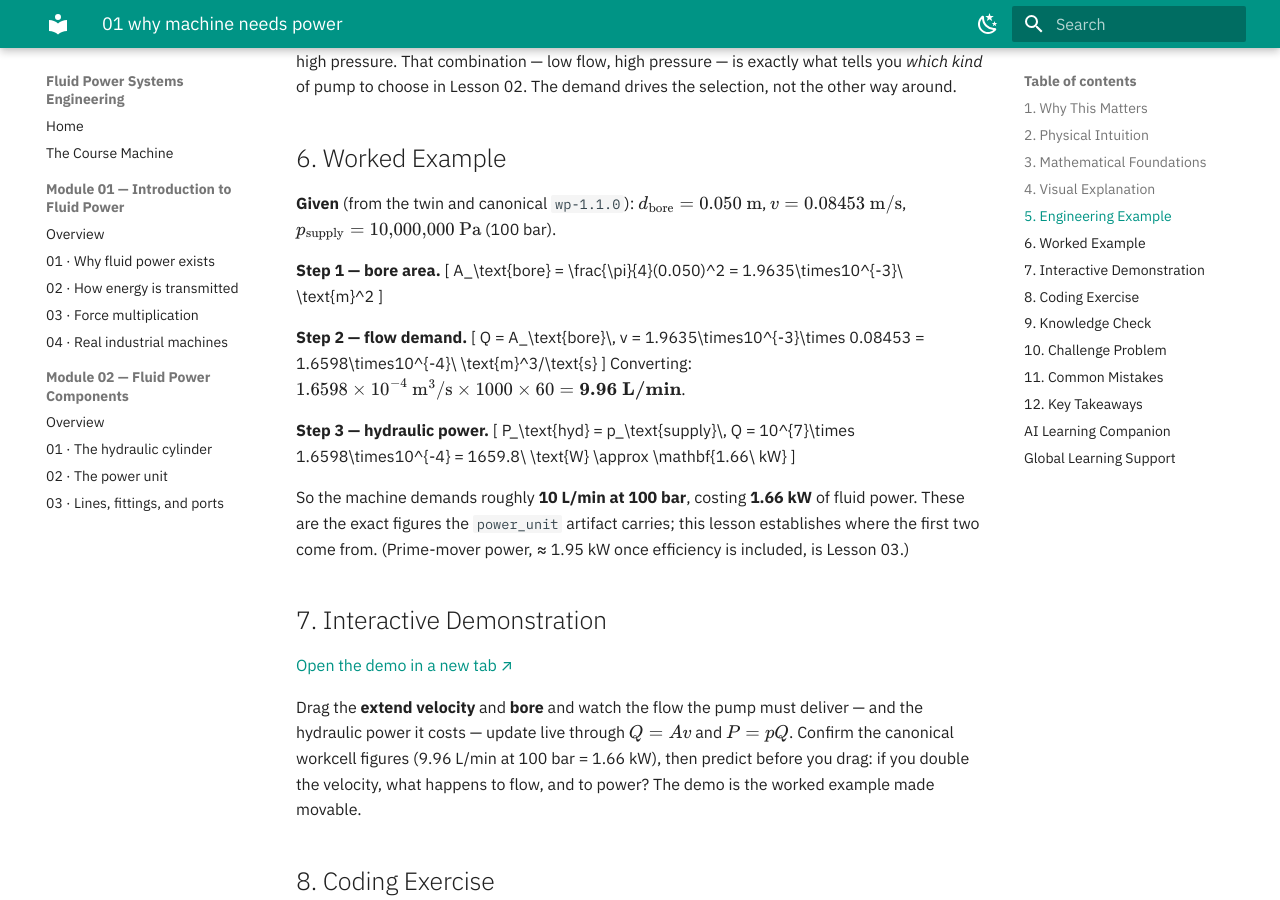
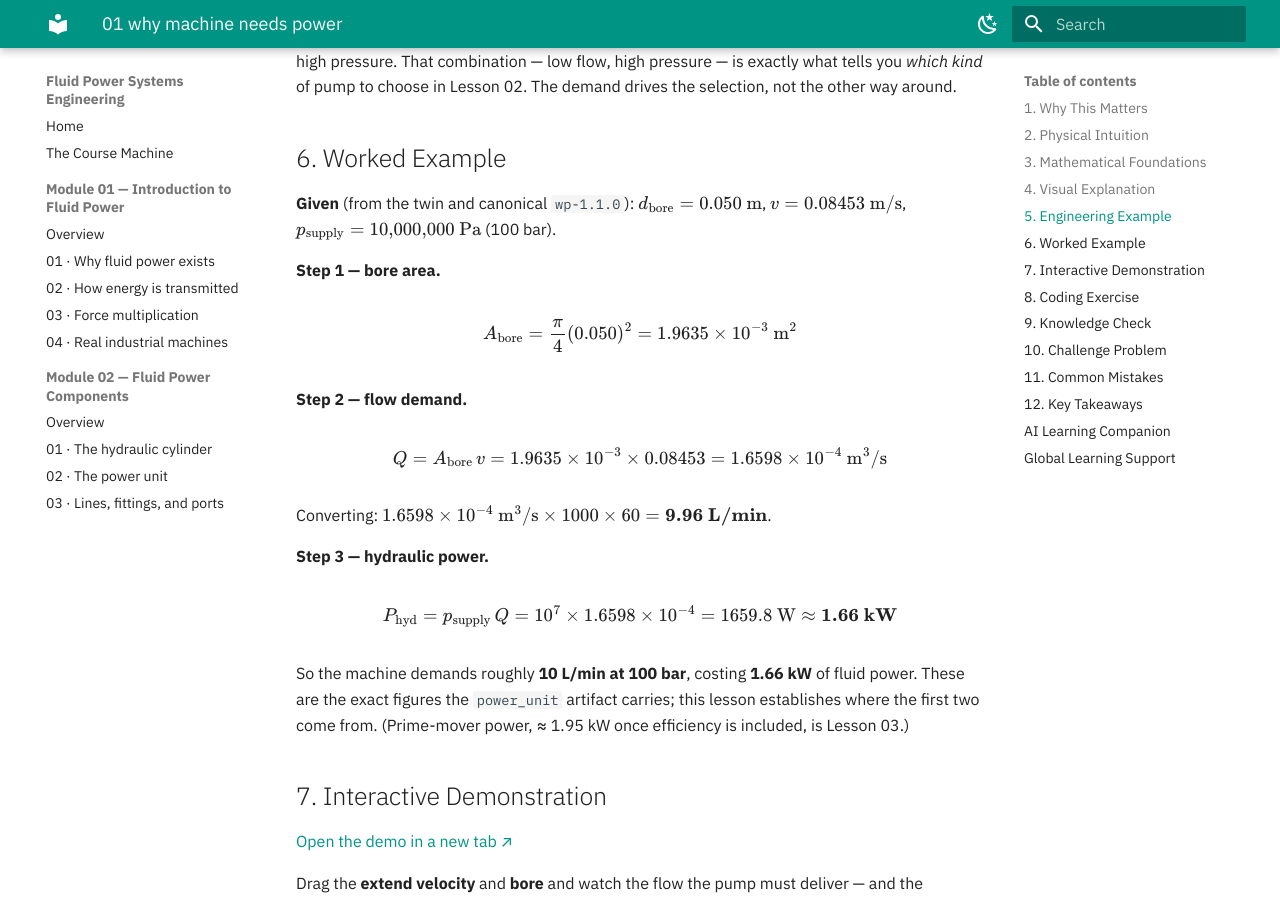
Before and after one commit to alibulentkoc/fluid-power-curriculum, an MkDocs documentation site: the page built from docs/module05_draft/01_why_machine_needs_power.md, in a window 1280 px wide and 900 px high, scrolled down 2684 px. Built offline with MkDocs 1.6.1 and Material for MkDocs 9.7.7, drawn with Linux system fonts in a browser that asks for light colours.

Commit message:
module05_draft L01 — migrate math to dollar-delimited
Converts \[ \] display and \( \) inline math to $$ $$ and $...$ in the
draft lesson, matching Modules 01-02. Adds blank lines around the three
worked-example display blocks that were glued to their **Step** labels:
arithmetex block $$...$$ detection (unlike the old \[ \]) requires the
block to be blank-line separated, else it renders raw.

Adds the standard dollar-math DoD4 + GUARD checks to gate-lesson01
(it previously had no math-delimiter check), mirroring the other gates.

Verified: mkdocs build --strict exit 0; built HTML shows 20 arithmatex
math spans (5 display + 15 inline), no raw $$ leaked. The whole repo is
now dollar-delimited end-to-end.

Co-Authored-By: Claude Opus 4.8 (1M context) <noreply@anthropic.com>

```diff
--- a/docs/module05_draft/01_why_machine_needs_power.md
+++ b/docs/module05_draft/01_why_machine_needs_power.md
@@ -30,17 +30,17 @@ A power source must supply **both at once**. A pump that delivers enormous flow
 
 Two relationships carry this entire lesson.
 
-**Flow demand from velocity.** A cylinder is a moving piston of bore area \(A_\text{bore}\). To extend the rod at velocity \(v\), you must fill the volume it vacates at exactly that rate:
+**Flow demand from velocity.** A cylinder is a moving piston of bore area $A_\text{bore}$. To extend the rod at velocity $v$, you must fill the volume it vacates at exactly that rate:
 
-\[ Q = A_\text{bore}\, v, \qquad A_\text{bore} = \frac{\pi}{4} d_\text{bore}^2 \]
+$$ Q = A_\text{bore}\, v, \qquad A_\text{bore} = \frac{\pi}{4} d_\text{bore}^2 $$
 
-Flow is volume per unit time (\(\text{m}^3/\text{s}\)) — just geometry: bore area times speed.
+Flow is volume per unit time ($\text{m}^3/\text{s}$) — just geometry: bore area times speed.
 
 **Hydraulic power from pressure and flow.** The power carried by the fluid is the pressure it works against times the rate it is delivered:
 
-\[ P_\text{hyd} = p_\text{supply}\, Q \]
+$$ P_\text{hyd} = p_\text{supply}\, Q $$
 
-With \(p\) in pascals and \(Q\) in \(\text{m}^3/\text{s}\), \(P_\text{hyd}\) is in watts. That is the power the HPU must put *into* the fluid; because no pump or motor is perfect, the prime mover supplies somewhat more (Lesson 03).
+With $p$ in pascals and $Q$ in $\text{m}^3/\text{s}$, $P_\text{hyd}$ is in watts. That is the power the HPU must put *into* the fluid; because no pump or motor is perfect, the prime mover supplies somewhat more (Lesson 03).
 
 ## 4. Visual Explanation
 
@@ -65,17 +65,21 @@ An engineer who skips this lesson reaches for a pump catalogue and picks somethi
 
 ## 6. Worked Example
 
-**Given** (from the twin and canonical `wp-1.1.0`): \(d_\text{bore} = 0.050\ \text{m}\), \(v = 0.08453\ \text{m/s}\), \(p_\text{supply} = 10{,}000{,}000\ \text{Pa}\) (100 bar).
+**Given** (from the twin and canonical `wp-1.1.0`): $d_\text{bore} = 0.050\ \text{m}$, $v = 0.08453\ \text{m/s}$, $p_\text{supply} = 10{,}000{,}000\ \text{Pa}$ (100 bar).
 
 **Step 1 — bore area.**
-\[ A_\text{bore} = \frac{\pi}{4}(0.050)^2 = 1.9635\times10^{-3}\ \text{m}^2 \]
+
+$$ A_\text{bore} = \frac{\pi}{4}(0.050)^2 = 1.9635\times10^{-3}\ \text{m}^2 $$
 
 **Step 2 — flow demand.**
-\[ Q = A_\text{bore}\, v = 1.9635\times10^{-3}\times 0.08453 = 1.6598\times10^{-4}\ \text{m}^3/\text{s} \]
-Converting: \(1.6598\times10^{-4}\ \text{m}^3/\text{s} \times 1000 \times 60 = \mathbf{9.96\ L/min}\).
+
+$$ Q = A_\text{bore}\, v = 1.9635\times10^{-3}\times 0.08453 = 1.6598\times10^{-4}\ \text{m}^3/\text{s} $$
+
+Converting: $1.6598\times10^{-4}\ \text{m}^3/\text{s} \times 1000 \times 60 = \mathbf{9.96\ L/min}$.
 
 **Step 3 — hydraulic power.**
-\[ P_\text{hyd} = p_\text{supply}\, Q = 10^{7}\times 1.6598\times10^{-4} = 1659.8\ \text{W} \approx \mathbf{1.66\ kW} \]
+
+$$ P_\text{hyd} = p_\text{supply}\, Q = 10^{7}\times 1.6598\times10^{-4} = 1659.8\ \text{W} \approx \mathbf{1.66\ kW} $$
 
 So the machine demands roughly **10 L/min at 100 bar**, costing **1.66 kW** of fluid power. These are the exact figures the `power_unit` artifact carries; this lesson establishes where the first two come from. (Prime-mover power, ≈ 1.95 kW once efficiency is included, is Lesson 03.)
 
@@ -83,7 +87,7 @@ So the machine demands roughly **10 L/min at 100 bar**, costing **1.66 kW** of f
 
 [Open the demo in a new tab ↗](demos/lesson01_flow_and_power_demand.html)
 
-Drag the **extend velocity** and **bore** and watch the flow the pump must deliver — and the hydraulic power it costs — update live through \(Q = A v\) and \(P = pQ\). Confirm the canonical workcell figures (9.96 L/min at 100 bar = 1.66 kW), then predict before you drag: if you double the velocity, what happens to flow, and to power? The demo is the worked example made movable.
+Drag the **extend velocity** and **bore** and watch the flow the pump must deliver — and the hydraulic power it costs — update live through $Q = A v$ and $P = pQ$. Confirm the canonical workcell figures (9.96 L/min at 100 bar = 1.66 kW), then predict before you drag: if you double the velocity, what happens to flow, and to power? The demo is the worked example made movable.
 
 ## 8. Coding Exercise
 
@@ -134,7 +138,7 @@ The positioning benchmark (Task 1) requires the tool to **settle within a define
 
 - A prediction is not a power source. M05 exists to *supply* the motion M04 predicted.
 - The machine's demand is two numbers: a **flow** (set by velocity and bore) and a **pressure** (set by the load). Their product is **hydraulic power**.
-- \(Q = A_\text{bore}\,v\) and \(P_\text{hyd} = p_\text{supply}\,Q\) carry the whole lesson.
+- $Q = A_\text{bore}\,v$ and $P_\text{hyd} = p_\text{supply}\,Q$ carry the whole lesson.
 - For the canonical workcell at `wp-1.1.0`: ≈ **9.96 L/min at 100 bar = 1.66 kW** of fluid-power demand.
 - These numbers are *read from the twin*, not invented — which is what makes the curriculum a build rather than a guess. Lesson 02 uses this demand to choose the pump.
 
```
Also changed, not shown: 1 other file.
